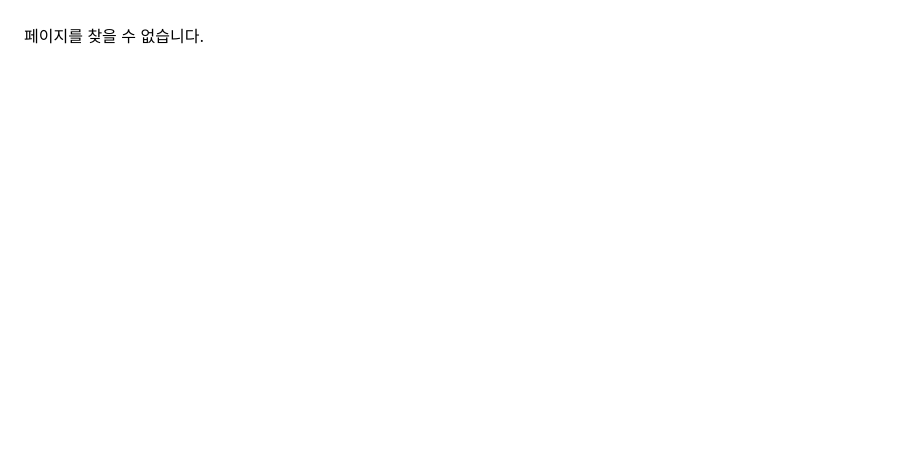
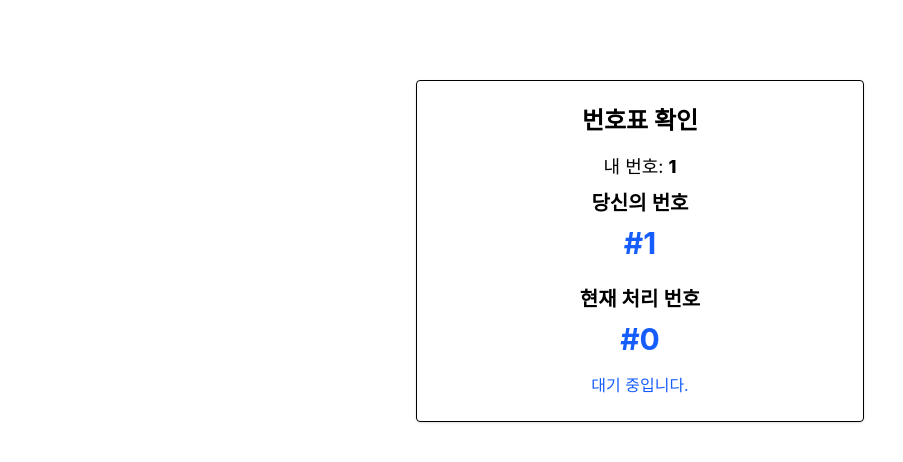
Before and after one commit to warnus/number, a React (Vite) app: page /ticket/1 in a window 1280 px wide. Shown: the top 462 px of the page, without its empty margins (0-903 px from the left). Built offline with nearby package versions, Linux system fonts and the light colour scheme.

Commit message:
update url path

```diff
--- a/src/App.tsx
+++ b/src/App.tsx
@@ -11,6 +11,7 @@ export default function App() {
         <Route path="/login" element={<LoginPage />} />
         <Route path="/admin" element={<AdminPage />} />
         <Route path="/ticket" element={<TicketPage />} />
+        <Route path="/ticket/:num" element={<TicketPage />} />
         <Route path="*" element={<div className="p-6">페이지를 찾을 수 없습니다.</div>} />
       </Routes>
     </BrowserRouter>
--- a/src/components/TicketPage.tsx
+++ b/src/components/TicketPage.tsx
@@ -1,33 +1,36 @@
 import React from 'react';
-import { useLocation } from 'react-router-dom';
+import { useLocation, useParams } from 'react-router-dom';
 
 export default function TicketPage() {
   const location = useLocation();
-  const num = Number(location.search.replace('?num=', ''));
+  const { num: urlNum } = useParams<{ num?: string }>();
+  const queryNum = Number(location.search.replace('?num=', ''));
+  const ticketNum = urlNum ? Number(urlNum) : queryNum;
   const currentNumber = React.useMemo(() =>
     Number(localStorage.getItem('currentNumber') || '0'),
     []
   );
 
-
-  if (!num || isNaN(num)) {
+  if (!ticketNum || isNaN(ticketNum)) {
     return <div className="p-6 max-w-md mx-auto mt-20 border rounded shadow">잘못된 접근입니다.</div>;
   }
 
   return (
     <div className="max-w-md mx-auto mt-20 p-6 border rounded shadow text-center">
       <h1 className="text-2xl font-bold mb-4">번호표 확인</h1>
+      <p className="mb-2 text-lg">내 번호: <span className="font-extrabold">{ticketNum}</span></p>
       <div className="mb-6">
         <h2 className="text-xl font-semibold mb-2">당신의 번호</h2>
-        <p className="text-3xl font-bold text-blue-600">#{num}</p>
+        <p className="text-3xl font-bold text-blue-600">#{ticketNum}</p>
       </div>
-      <div className="mb-6">
+      <div className="mb-4">
         <h2 className="text-xl font-semibold mb-2">현재 처리 번호</h2>
-        <p className="text-3xl font-bold text-green-600">#{currentNumber}</p>
+        <p className="text-3xl font-bold text-blue-600">#{currentNumber}</p>
       </div>
-      {num === currentNumber ? (
+
+      {ticketNum === currentNumber ? (
         <p className="text-green-600 font-semibold">곧 차례입니다!</p>
-      ) : num < currentNumber ? (
+      ) : ticketNum < currentNumber ? (
         <p className="text-gray-500">이미 처리된 번호입니다.</p>
       ) : (
         <p className="text-blue-600">대기 중입니다.</p>
```
Also changed, not shown: vercel.json (added).
